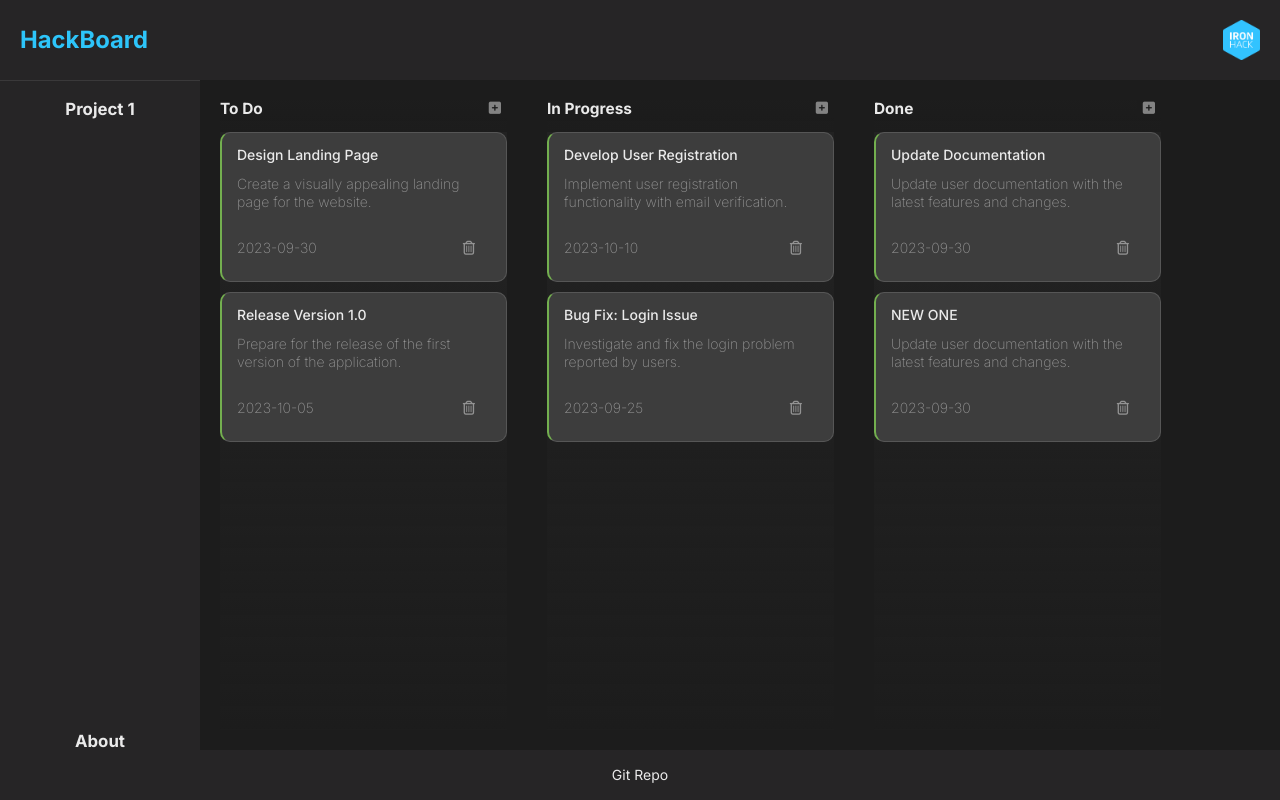
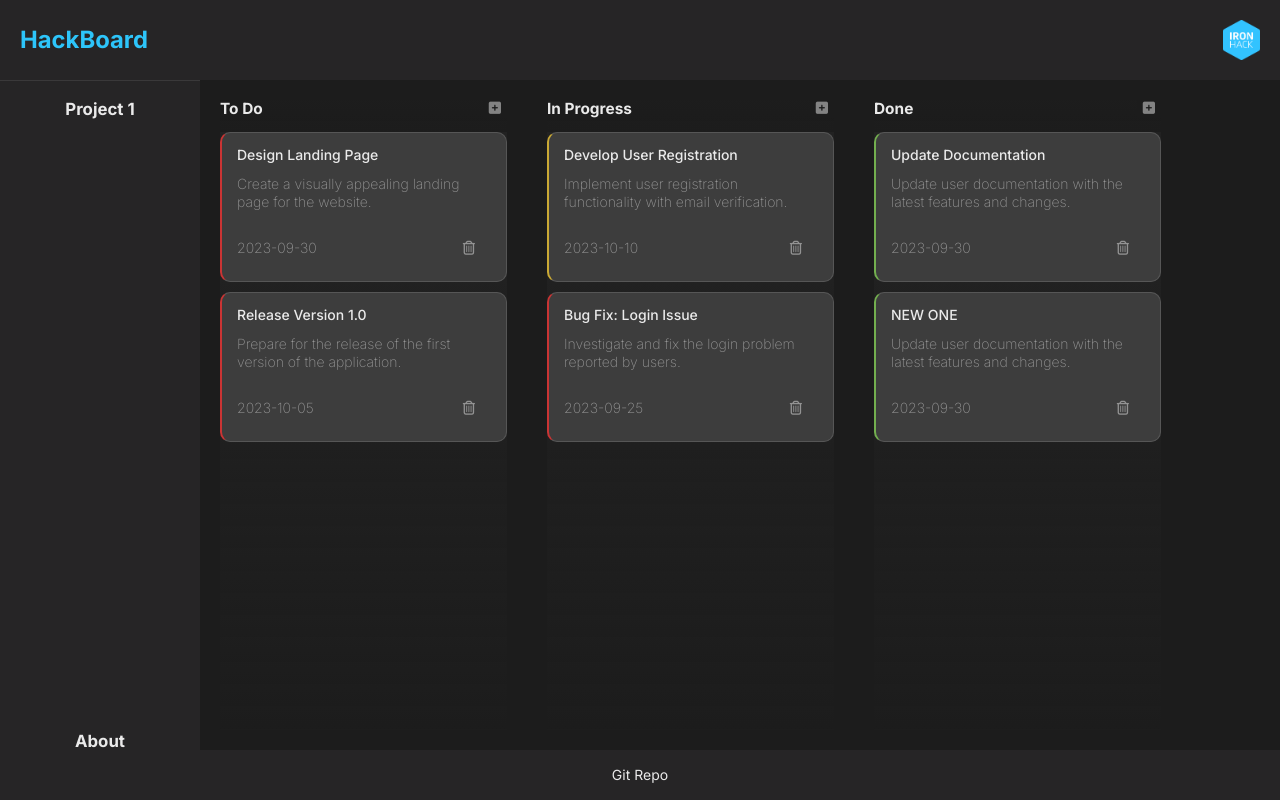
Before and after one commit to gummiz/lab-react-kanban, a React (Vite) app: page / in a window 1280 px wide. Built offline with nearby package versions, Linux system fonts and the light colour scheme.

Commit message:
priority changes color of ticket border

```diff
--- a/src/components/Ticket.jsx
+++ b/src/components/Ticket.jsx
@@ -21,9 +21,13 @@ function Ticket({ data, onDelete, onDetails, title, index, parent }) {
     onDelete();
   };
 
+  console.log(data.priority);
+  const high = data.priority === 'High' ? 'high-priority' : '';
+  const medium = data.priority === 'Medium' ? 'medium-priority' : '';
+
   return (
     <div
-      className="ticket"
+      className={`ticket ${high} ${medium}`}
       onClick={onDetails}
       transform={style.transform}
       {...listeners}
--- a/src/style/ticket.css
+++ b/src/style/ticket.css
@@ -12,6 +12,17 @@
     flex-direction: column;
     justify-content: space-between;
     border-radius: 10px;
+}
+
+.high-priority {
+    border: 1px solid #565656;
+    border-left: 2px solid #ca3434;
+}
+
+.medium-priority {
+    border: 1px solid #565656;
+    border-left: 2px solid #caa934;
+
 }
 
 
```
